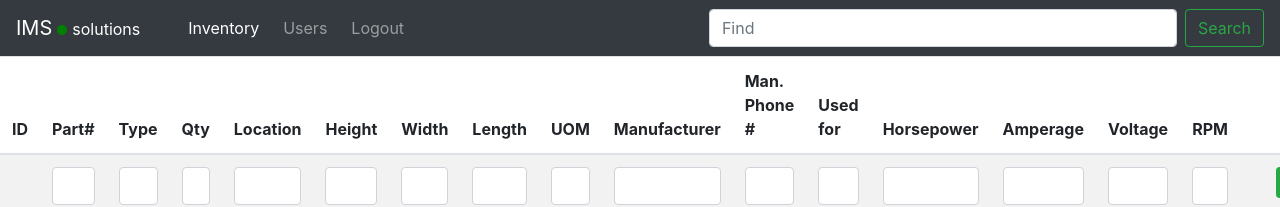
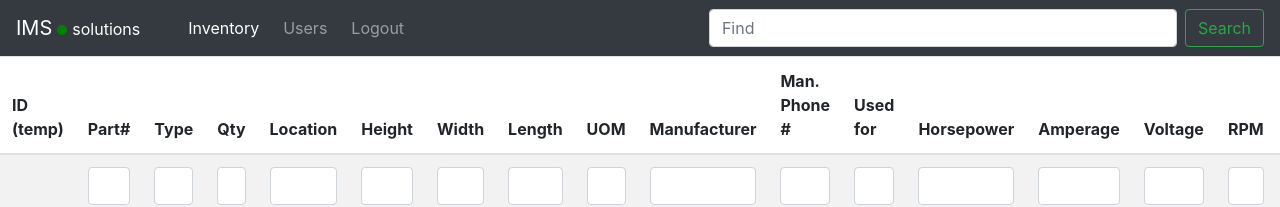
Before and after one commit to PeterBouSaada/IMS-CSharp, an Angular app in the folder Client/: page /Inventory in a window 1280 px wide. Shown: the top 207 px of the page. Built offline with nearby package versions, Linux system fonts and the light colour scheme; no server answers; sample sign-in values are in the browser's storage.

Commit message:
Fixed a bug that did not show the ID field header

```diff
--- a/Client/src/app/components/inventory/inventory.component.ts
+++ b/Client/src/app/components/inventory/inventory.component.ts
@@ -9,7 +9,7 @@ import { Item } from 'src/app/Models/Item';
 export class InventoryComponent implements OnInit {
   caption : string = "Inventory List";
   data: Array<Item> = [];
-  headers: Array<string> = ["ID", "Part#", "Type", "Qty", "Location", "Height", "Width", "Length", "UOM", "Manufacturer", "Man. Phone #", "Used for", "Horsepower", "Amperage", "Voltage", "RPM"];
+  headers: Array<string> = ["ID (temp)", "Part#", "Type", "Qty", "Location", "Height", "Width", "Length", "UOM", "Manufacturer", "Man. Phone #", "Used for", "Horsepower", "Amperage", "Voltage", "RPM"];
   API_string: string = "item";
 
   constructor() {}
--- a/Client/src/app/components/table/table.component.html
+++ b/Client/src/app/components/table/table.component.html
@@ -10,7 +10,7 @@
         <tbody>
             <tr>
                 <td *ngFor="let prop of headers; let i = index">
-                    <input *ngIf="prop != 'ID' && prop != 'Salt'" type="text" class="form-control" [(ngModel)]="fields[i]">
+                    <input *ngIf="prop != 'ID (temp)' && prop != 'Salt'" type="text" class="form-control" [(ngModel)]="fields[i]">
                 </td>
                 <td>
                     <button oncopy="return false" oncut="return false" onpaste="return false"  (click)="newObject()" class="no-select float-right ml-md-4 btn btn-sm btn-success">Add</button>
--- a/Client/src/app/components/table/table.component.ts
+++ b/Client/src/app/components/table/table.component.ts
@@ -51,6 +51,7 @@ export class TableComponent implements OnInit {
       let query = {username: data, part_number: data};
       this._requestService.post(this.API_string + "/search", query)?.subscribe(response => {
         this.data = response.body;
+        console.log(response.body);
       });
     }
 
--- a/Client/src/app/components/users/users.component.ts
+++ b/Client/src/app/components/users/users.component.ts
@@ -10,7 +10,7 @@ export class UsersComponent implements OnInit {
 
   caption : string = "User List";
   testData: Array<User> = []
-  headers: Array<string> = ["Username", "Password", "Salt"];
+  headers: Array<string> = ["ID (temp)", "Username", "Password", "Salt"];
   API_string: string = "user";
 
   constructor() { }
```
